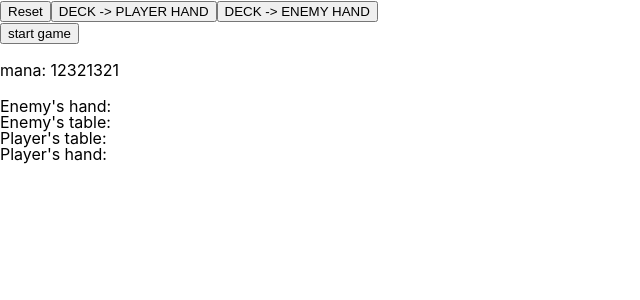
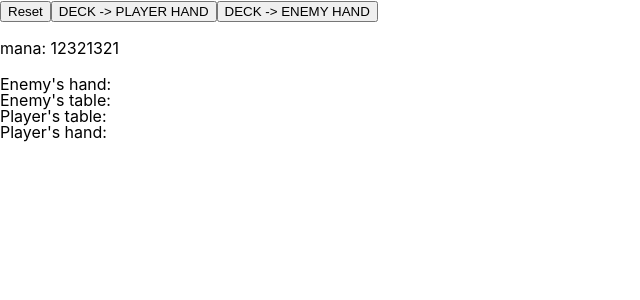
Before and after one commit to leterDieu/DominoReact, a React (Create React App) app: page / in a window 1280 px wide. Shown: the top 300 px of the page, without its empty margins (0-640 px from the left). Built offline with nearby package versions, Linux system fonts and the light colour scheme; the HTML template or start-up script is replaced by a standard one.

Commit message:
idk what to say 3

```diff
--- a/src/App.css
+++ b/src/App.css
@@ -1,5 +1,5 @@
 .stdBlock {
-  scale: 1;
+  scale: 0.2;
 
   /*change this*/
   margin-top: -200px;
--- a/src/App.js
+++ b/src/App.js
@@ -85,30 +85,6 @@ function App() {
         }
     }
 
-    const TurnThing = (props) => {
-        const turn = props.turn
-        const stageLocal = props.stage
-        const setStageLocal = props.setStage
-
-        const generateForOfthem = (stageLocalFunc, setStageLocalFunc) => {
-            let std1 = [new Boris(), new Boris(), new Boris(), new Boris()]
-            let std2 = [new Boris(), new Boris(), new Boris(), new Boris()]
-            setPlayerHandCards(std1)
-            setEnemyHandCards(std2)
-            setStageLocalFunc(stageLocalFunc += 1)
-            // Этот код нуждается в полной переработке. ПОЛНОЙ.
-        }
-        if (turn === 0 && stageLocal === 0) {
-            return (
-                <button onClick={() => generateForOfthem(stageLocal, setStageLocal)}>start game</button>
-            )
-        } else {
-            return (
-                <p>turn: {turn}</p>
-            )
-        }
-    }
-
     const Mana = (props) => {
         const mana = props.mana
         return (
@@ -137,8 +113,6 @@ function App() {
         <div>
             <Header data={allData} stage={stage} setStage={setStage} turn={turnConst} setTurn={setTurnConst} hasTakenCard={gameData.hasTakenCard}/>
 
-            <TurnThing turn={turnConst} stage={stage} setStage={setStage}/>
-
             <Mana mana={gameData.playerMana}/>
         </div>
         <div className="allCards">
```
